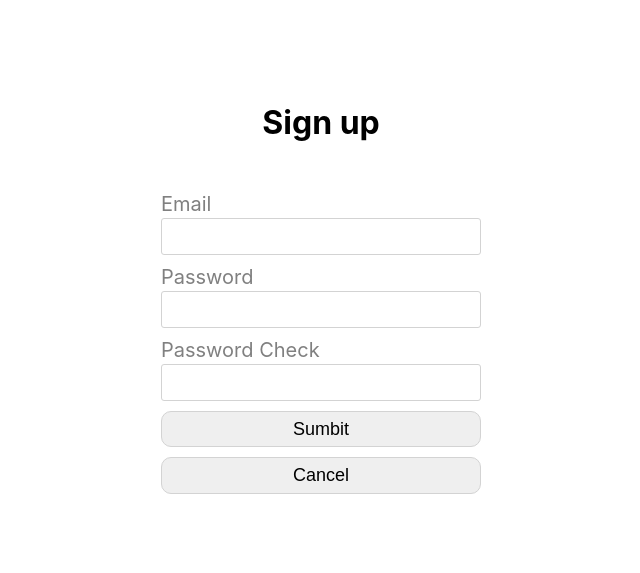
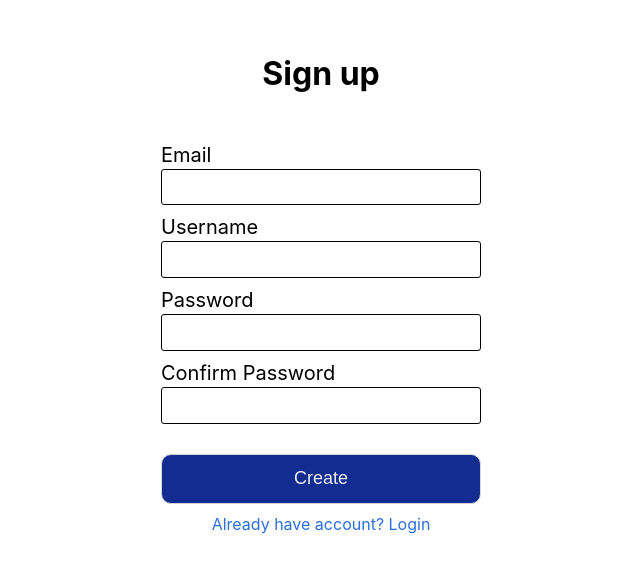
Before and after one commit to junggyoo/miracle-day, a React (Create React App) app: page /signup in a window 1280 px wide. Shown: the part 117-690 px from the top of the page, without its empty margins (319-959 px from the left). Built offline with nearby package versions, Linux system fonts and the light colour scheme.

Commit message:
fix: Signup 스타일링 수정

```diff
--- a/src/components/Button/Button.tsx
+++ b/src/components/Button/Button.tsx
@@ -17,10 +17,12 @@ export default function Button({ children, type, onClick }: Props) {
 
 const buttonStyle = css`
   width: 20rem;
-  height: 2.3rem;
+  height: 3.125rem;
   margin-bottom: 0.625rem;
   font-size: 1.125rem;
   border: 0.0625rem solid lightgray;
   border-radius: 0.625rem;
+  background-color: #122c91;
+  color: #eee;
   cursor: pointer;
 `;
--- a/src/components/Input/Input.tsx
+++ b/src/components/Input/Input.tsx
@@ -36,7 +36,6 @@ const inputStyle = css`
   display: flex;
   flex-direction: column;
   font-size: 1.25rem;
-  color: gray;
 
   input {
     width: 20rem;
@@ -45,7 +44,7 @@ const inputStyle = css`
     margin-bottom: 0.625rem;
     padding: 0.3125rem;
     font-size: 1.125rem;
-    border: 0.0625rem solid lightgray;
+    border: 0.0625rem solid;
     border-radius: 0.1875rem;
   }
 `;
--- /dev/null
+++ b/src/components/Link/Link.tsx
@@ -0,0 +1,24 @@
+/** @jsxImportSource @emotion/react */
+import { css } from '@emotion/react';
+import { Link as RouterLink } from 'react-router-dom';
+
+interface Props {
+  to: string;
+  children: string;
+}
+
+export default function Link({ to, children }: Props) {
+  return (
+    <RouterLink to={to} css={linkStyle}>
+      {children}
+    </RouterLink>
+  );
+}
+
+const linkStyle = css`
+  color: #2a6fdb;
+  text-decoration: none;
+  :hover {
+    text-decoration: underline;
+  }
+`;
--- a/src/pages/SignUp.tsx
+++ b/src/pages/SignUp.tsx
@@ -2,16 +2,20 @@
 import { css } from '@emotion/react';
 import Button from 'components/Button/Button';
 import Input from 'components/Input/Input';
+import Link from 'components/Link/Link';
 
 export default function SignUp() {
   return (
     <form css={formStyle}>
       <h1>Sign up</h1>
       <Input label='Email' />
+      <Input label='Username' />
       <Input label='Password' />
-      <Input label='Password Check' />
-      <Button type='submit'>Sumbit</Button>
-      <Button type='button'>Cancel</Button>
+      <Input label='Confirm Password' />
+      <div className='btnWrapper'>
+        <Button type='submit'>Create</Button>
+      </div>
+      <Link to='/login'>Already have account? Login</Link>
     </form>
   );
 }
@@ -22,13 +26,14 @@ const formStyle = css`
   justify-content: center;
   align-items: center;
 
-  width: 43.75rem;
-  height: 31.25rem;
+  height: 100%;
   margin: 0 auto;
-  margin-top: 10rem;
-  margin-bottom: 2rem;
 
   h1 {
     margin-bottom: 3.125rem;
   }
+
+  .btnWrapper {
+    margin-top: 1.25rem;
+  }
 `;
```
